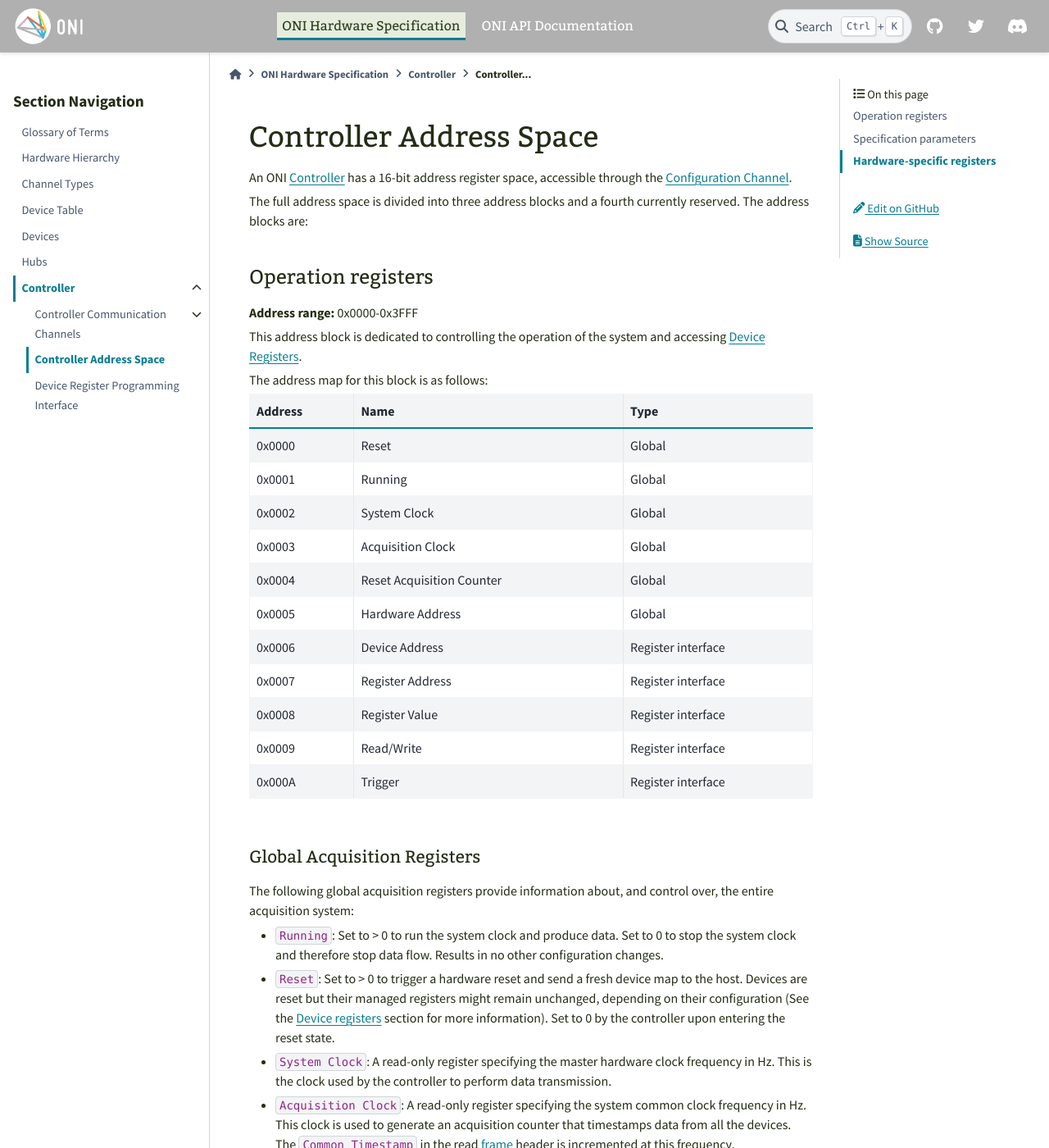
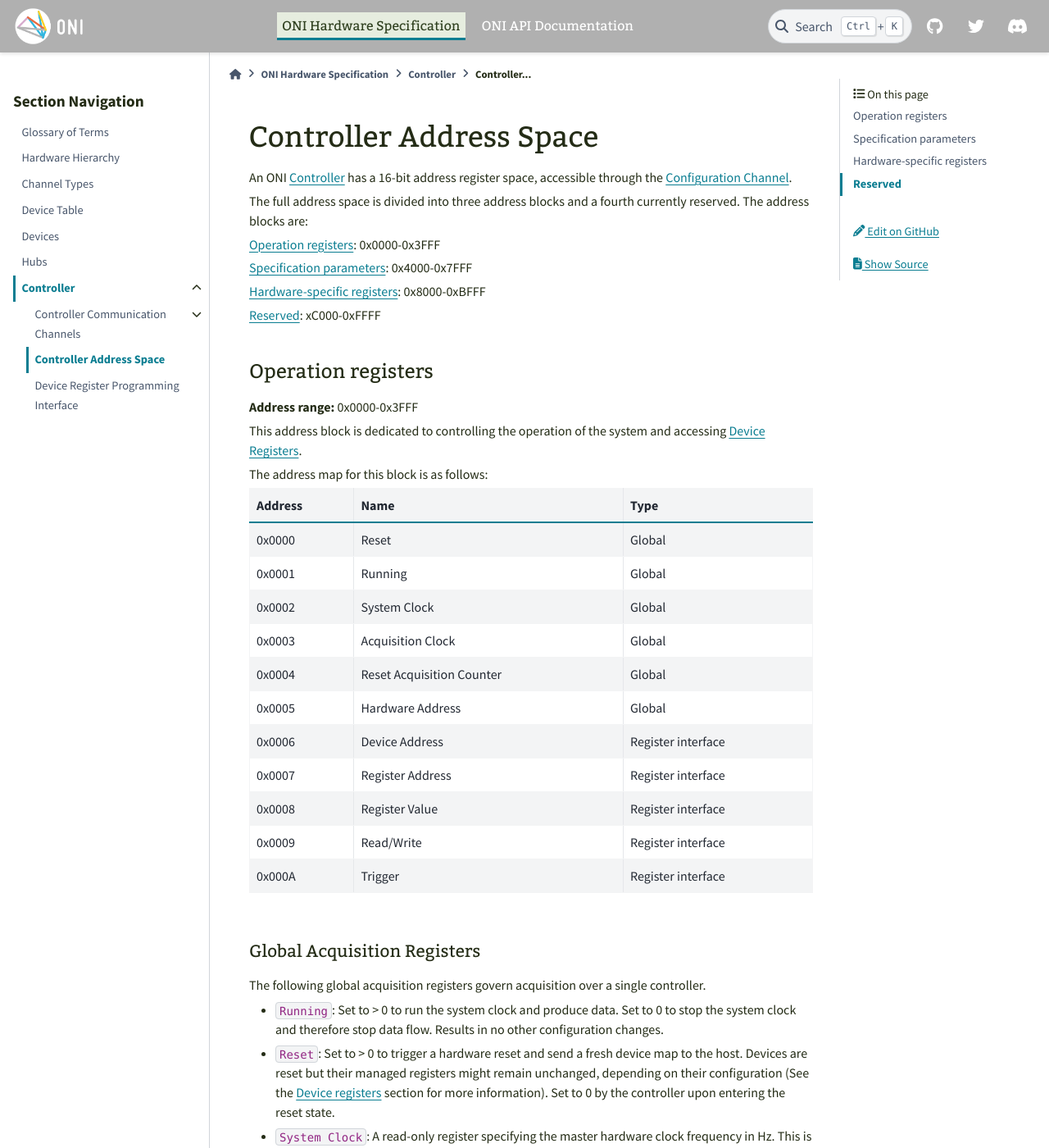
Before and after one commit to open-ephys/ONI, a Sphinx documentation site: the page built from source/hw-spec/controller/addresses.rst, in a window 1280 px wide and 1400 px high. Shown: the whole window at 82% size. Built offline with Sphinx 7.4.7 and the PyData theme 0.15.4, drawn with Linux system fonts in a browser that asks for light colours; some of the changed text lies outside the part shown.

Commit message:
Add address space overview

```diff
--- a/source/hw-spec/controller/addresses.rst
+++ b/source/hw-spec/controller/addresses.rst
@@ -6,6 +6,14 @@
 An ONI :term:`Controller` has a 16-bit address register space, accessible through the :ref:`conf-chan`.
 
 The full address space is divided into three address blocks and a fourth currently reserved. The address blocks are:
+
+:ref:`address_global`: 0x0000-0x3FFF
+
+:ref:`address_spec`: 0x4000-0x7FFF
+
+:ref:`address_custom`: 0x8000-0xBFFF
+
+:ref:`address_reserved`: xC000-0xFFFF
 
 .. _address_global:
 
@@ -37,8 +45,8 @@
 
 Global Acquisition Registers
 ^^^^^^^^^^^^^^^^^^^^^^^^^^^^^
-The following global acquisition registers provide information about, and
-control over, the entire acquisition system:
+The following global acquisition registers govern acquisition over a single
+controller.
 
 - ``Running``: Set to > 0 to run the system clock and produce data. Set to 0 to
   stop the system clock and therefore stop data flow. Results in no other
@@ -139,3 +147,10 @@
 but might be required for the correct operation of a specific hardware implementation.
 
 The :term:`Driver Translator` should, to the possible extent, hide these from the :term:`API`.
+
+.. _address_reserved:
+
+Reserved
+----------
+
+This address space is currently unused and must be reserved for future updates.
```
